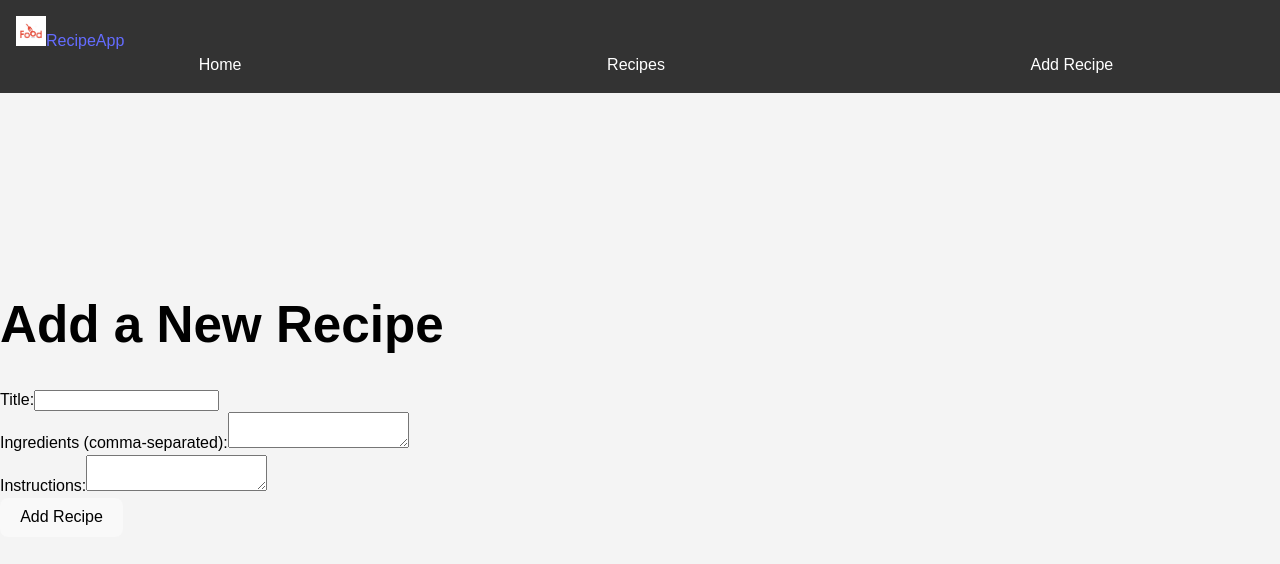
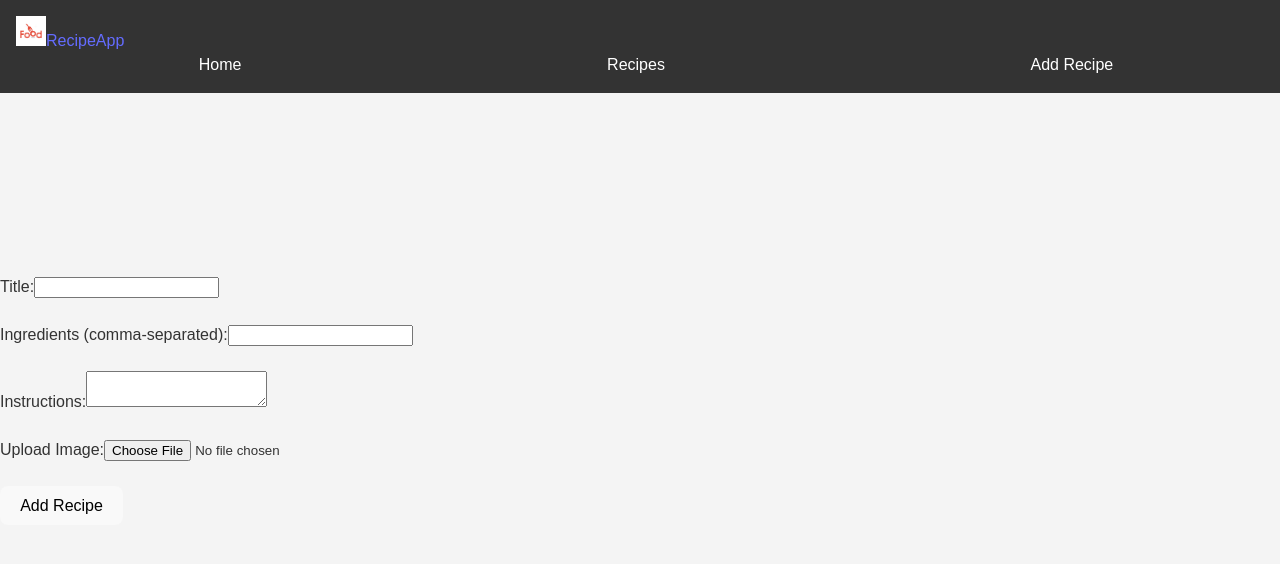
Before and after one commit to Thanadon-Ruangpakdee/recipe-app, a React (Vite) app: page /add-recipe in a window 1280 px wide. Shown: the top 564 px of the page. Built offline with nearby package versions, Linux system fonts and the light colour scheme.

Commit message:
try to add new  image

```diff
--- a/package.json
+++ b/package.json
@@ -10,6 +10,7 @@
     "preview": "vite preview"
   },
   "dependencies": {
+    "multer": "1.4.5-lts.1",
     "react": "^18.3.1",
     "react-dom": "^18.3.1",
     "react-router-dom": "^6.26.2"
--- a/src/pages/AddRecipePage.jsx
+++ b/src/pages/AddRecipePage.jsx
@@ -1,61 +1,81 @@
-import { useState } from 'react';
-import { useNavigate } from 'react-router-dom';
+import React, { useState } from 'react';
 
-function AddRecipePage({ addRecipe }) {
+const AddRecipePage = () => {
   const [title, setTitle] = useState('');
   const [ingredients, setIngredients] = useState('');
   const [instructions, setInstructions] = useState('');
-  const navigate = useNavigate();
+  const [image, setImage] = useState(null);
 
-  const handleSubmit = (e) => {
+  const handleImageChange = (e) => {
+    setImage(e.target.files[0]);
+  };
+
+  const handleSubmit = async (e) => {
     e.preventDefault();
-    const newRecipe = {
-      name: title,
-      ingredients: ingredients.split(',').map(item => ({ name: item.trim(), quantity: '' })), // แปลงข้อมูลเป็น array
-      instructions
-    };
-    addRecipe(newRecipe); // เรียกใช้ฟังก์ชัน addRecipe เพื่อเพิ่มสูตรอาหารใหม่
-    navigate('/recipes'); // กลับไปที่หน้ารายการสูตรอาหาร
+
+    const formData = new FormData();
+    formData.append('title', title);
+    formData.append('ingredients', ingredients);
+    formData.append('instructions', instructions);
+    formData.append('recipeImage', image);
+
+    // ส่งข้อมูลไปยัง Backend
+    try {
+      const response = await fetch('http://localhost:5000/upload', {
+        method: 'POST',
+        body: formData,
+      });
+      if (!response.ok) {
+        throw new Error('Something went wrong!');
+      }
+      alert('Recipe added successfully!');
+      // เคลียร์ฟอร์มหลังจากบันทึกข้อมูลแล้ว
+      setTitle('');
+      setIngredients('');
+      setInstructions('');
+      setImage(null);
+    } catch (error) {
+      console.error(error);
+      alert('Failed to add recipe.');
+    }
   };
 
   return (
-    <div className="container mx-auto mt-16 p-4">
-      <h1 className="text-4xl font-bold text-black mb-6">Add a New Recipe</h1>
-      <form onSubmit={handleSubmit} className="space-y-6 bg-white p-6 rounded-lg shadow-lg">
-        <div>
-          <label className="block text-lg font-medium text-black">Title:</label>
+    <form onSubmit={handleSubmit}>
+      <label htmlFor="title">Title:</label>
       <input
         type="text"
+        id="title"
         value={title}
         onChange={(e) => setTitle(e.target.value)}
-            className="w-full p-2 border border-gray-300 rounded-lg focus:outline-none focus:ring-2 focus:ring-teal-400"
-          />
-        </div>
-        <div>
-          <label className="block text-lg font-medium text-black">Ingredients (comma-separated):</label>
-          <textarea
+      /><br /><br />
+
+      <label htmlFor="ingredients">Ingredients (comma-separated):</label>
+      <input
+        type="text"
+        id="ingredients"
         value={ingredients}
         onChange={(e) => setIngredients(e.target.value)}
-            className="w-full p-2 border border-gray-300 rounded-lg focus:outline-none focus:ring-2 focus:ring-teal-400"
-          />
-        </div>
-        <div>
-          <label className="block text-lg font-medium text-black">Instructions:</label>
+      /><br /><br />
+
+      <label htmlFor="instructions">Instructions:</label>
       <textarea
+        id="instructions"
         value={instructions}
         onChange={(e) => setInstructions(e.target.value)}
-            className="w-full p-2 border border-gray-300 rounded-lg focus:outline-none focus:ring-2 focus:ring-teal-400"
-          />
-        </div>
-        <button
-          type="submit"
-          className="px-6 py-2 bg-teal-500 text-white text-lg font-semibold rounded-lg hover:bg-teal-600 transition duration-300"
-        >
-          Add Recipe
-        </button>
+      ></textarea><br /><br />
+
+      <label htmlFor="recipeImage">Upload Image:</label>
+      <input
+        type="file"
+        id="recipeImage"
+        onChange={handleImageChange}
+        accept="image/*"
+      /><br /><br />
+
+      <button type="submit">Add Recipe</button>
     </form>
-    </div>
   );
-}
+};
 
 export default AddRecipePage;
```
Also changed, not shown: server.js (added, +53 -0 lines), 1 other file (tests, documents, lock files or other folders). Lines whose indentation alone changed are shown as unchanged.
